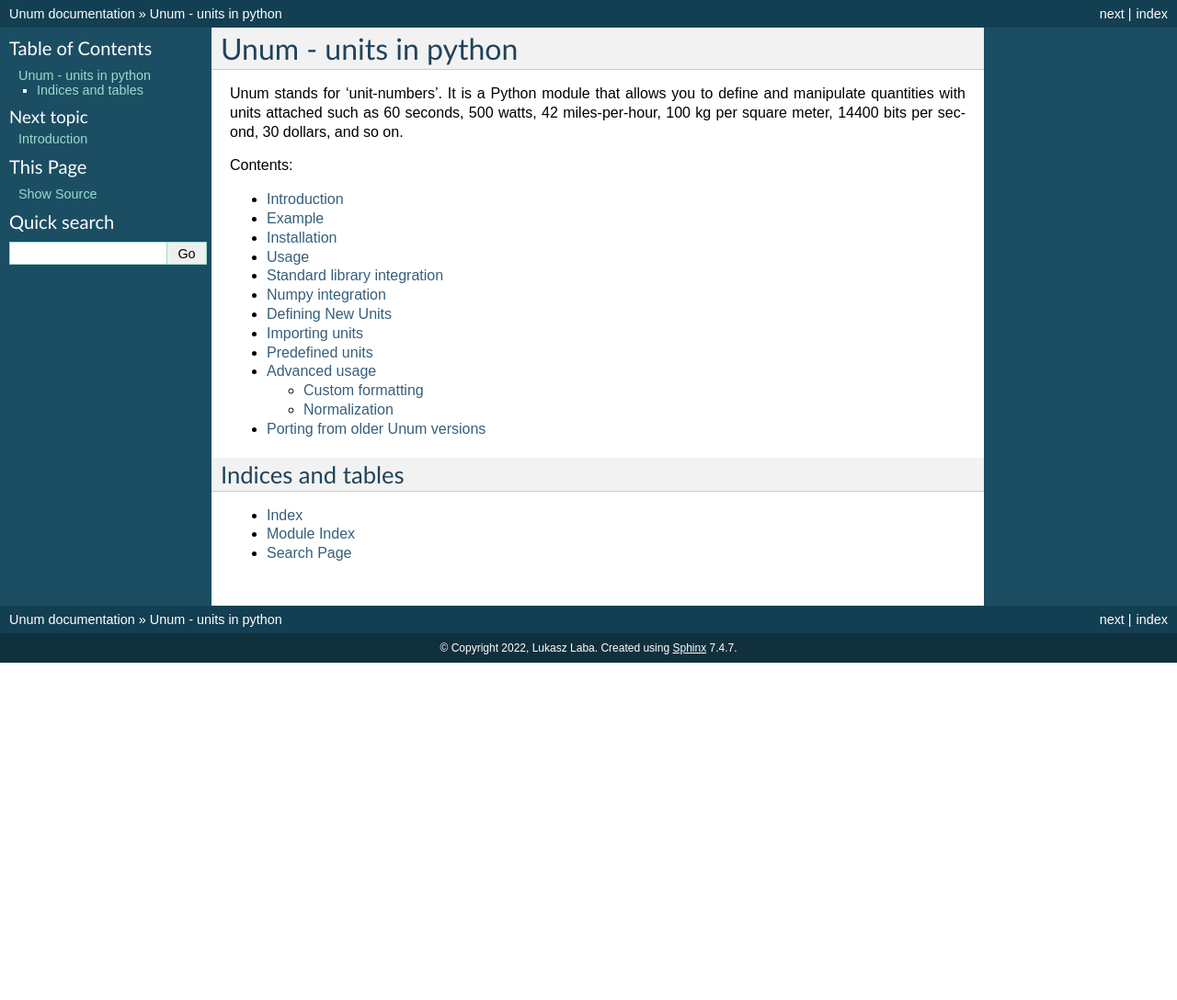
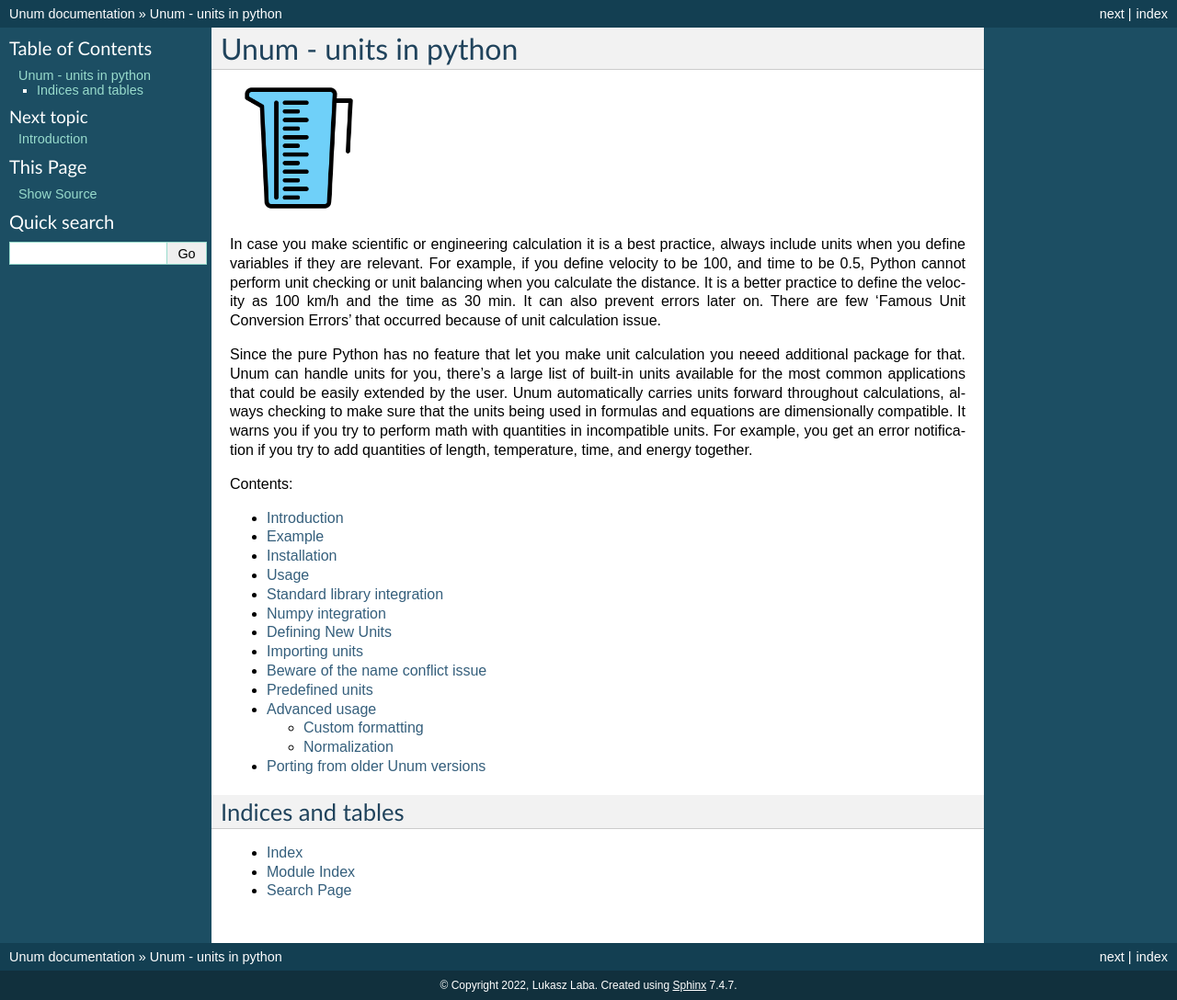
Before and after one commit to Serrindipity/ENERES-100-Unum, a Sphinx documentation site: the page built from docs/source/index.rst, in a window 1280 px wide. Shown: the whole page at 92% size. Built offline with Sphinx 7.4.7, drawn with Linux system fonts in a browser that asks for light colours; before the commit the page ends 900 px from its top, so only the background shows below that.

Commit message:
docs update

```diff
--- a/docs/source/index.rst
+++ b/docs/source/index.rst
@@ -6,7 +6,14 @@
 Unum - units in python
 ----------------------
 
-Unum stands for 'unit-numbers'. It is a Python module that allows you to define and manipulate quantities with units attached such as 60 seconds, 500 watts, 42 miles-per-hour, 100 kg per square meter, 14400 bits per second, 30 dollars, and so on.
+.. image:: _static/unum_logo.png
+   :alt: Pint: **physical quantities**
+   :class: floatingflask
+   :width: 150
+
+In case you make scientific or engineering calculation it is a best practice, always include units when you define variables if they are relevant. For example, if you define velocity to be 100, and time to be 0.5, Python cannot perform unit checking or unit balancing when you calculate the distance. It is a better practice to define the velocity as 100 km/h and the time as 30 min. It can also prevent errors later on. There are few 'Famous Unit Conversion Errors' that occurred because of unit calculation issue.
+
+Since the pure Python has no feature that let you make unit calculation you neeed additional package for that. Unum can handle units for you, there's a large list of built-in units available for the most common applications that could be easily extended by the user. Unum automatically carries units forward throughout calculations, always checking to make sure that the units being used in formulas and equations are dimensionally compatible. It warns you if you try to perform math with quantities in incompatible units. For example, you get an error notification if you try to add quantities of length, temperature, time, and energy together.
 
 
 .. toctree::
```
Also changed, not shown: README.rst (+8 -2 lines), docs/source/about.rst (deleted, +0 -36 lines), docs/source/unum.rst (+28 -7 lines), docs/source/_static/unum_logo.png (renamed from docs/source/unum_logo.png).
